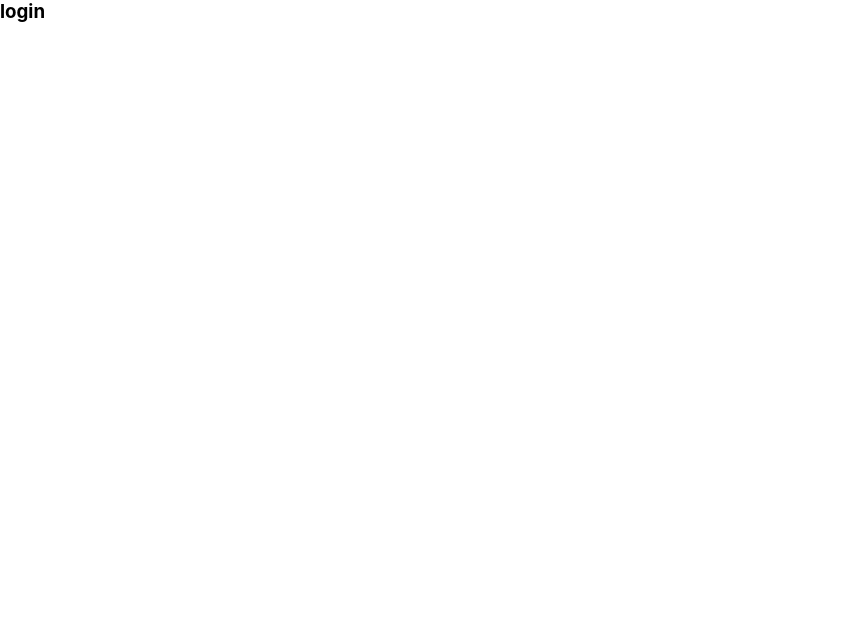
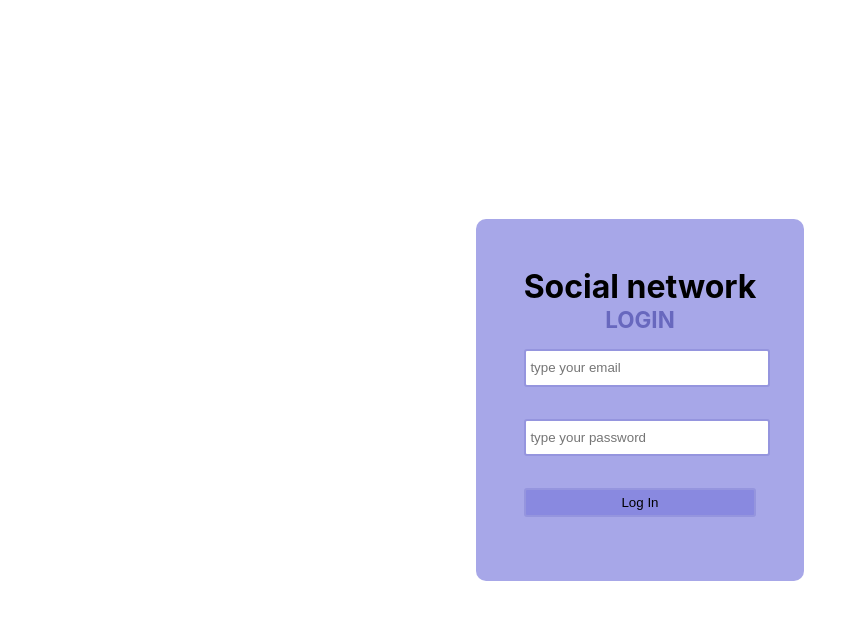
Before and after one commit to safe-coder/f5-rrss-women, a React (Create React App) app in the folder client/: page / in a window 1280 px wide. Shown: the top 620 px of the page, without its empty margins (0-866 px from the left). Built offline with nearby package versions, Linux system fonts and the light colour scheme.

Commit message:
structure and css - Login

```diff
--- a/client/src/index.css
+++ b/client/src/index.css
@@ -16,6 +16,9 @@ body {
 :root{
   --text-color:rgb(104, 104,190);
   --border-color:rgb(149, 149, 222);
+  --bg-color:rgba(122,122,221,0.664);
+
+
 }
 
 a{
--- a/client/src/pages/Login.js
+++ b/client/src/pages/Login.js
@@ -1,11 +1,35 @@
-import React from 'react'
+import React, { useState } from "react";
+import '../styles/Login.css';
+const Login = () => {
+  const [email, setEmail] = useState("");
+  const [password, setPassword] = useState("");
+  return (
+    <div className="login">
+      <div className="login-container">
+      <h3 className="login-header">Social network</h3>
+      <h6 className="login-subheader">Login</h6>
 
-const Login = () => {
-  return (
-    <div>
-      <h3>login</h3>
+        <form className="login-dataform" >
+          <input
+            className="data-formemail"
+            type="email"
+            value={email}
+
+            onChange={(e)=>setEmail(e.target.email)}
+            placeholder="type your email" />
+          <input
+            className="login-dataformpass"
+            type="password"
+            placeholder="type your password"
+           value={password}
+           onChange={(e)=>setPassword(e.target.password)}/>
+          <button
+          className="login-dataformbtn"
+            type="submit">Log In</button>
+        </form>
+        </div>
     </div>
-  )
-}
+  );
+};
 
-export default Login
+export default Login;
--- /dev/null
+++ b/client/src/styles/Login.css
@@ -0,0 +1,73 @@
+.login{
+  display: flex;
+  flex-direction: column;
+  align-items: center;
+  justify-content: center;
+  margin: 20vh auto;
+  height: 60vh;
+  width: 60wv;
+  max-width: 100%;
+
+}
+
+.login-container{
+  background-color: var(--bg-color);
+  padding: 3rem;
+  border-radius: 10px;
+
+}
+
+.login-header{
+  font-size: 2rem;
+  text-align: center;
+
+}
+
+.login-subheader{
+  font-size: 1.4rem;
+  text-align: center;
+  color:var(--text-color);
+  text-transform : uppercase;
+
+}
+
+
+
+.login-dataform{
+
+  display: flex;
+  flex-direction: column;
+  justify-content: space-between;
+}
+
+.data-formemail{
+padding: .3rem;
+margin: 1rem 0;
+border-radius: 3px;
+outline: none;
+height: 1.5rem;
+width: 100%;
+border:2px solid var(--border-color);
+color:var(--text-color);
+}
+
+.login-dataformpass{
+  padding: .3rem;
+  margin: 1rem 0;
+  height: 1.5rem;
+  width: 100%;
+  border-radius: 3px;
+  outline: none;
+  border:2px solid var(--border-color);
+  color: var(--text-color)
+}
+
+.login-dataformbtn{
+  padding: .3rem;
+  width: 100%;
+  border:2px solid var(--border-color);
+  background-color: var(--bg-color);
+  border-radius: 3px;
+  outline: none;
+ margin:1rem 0;
+}
```
